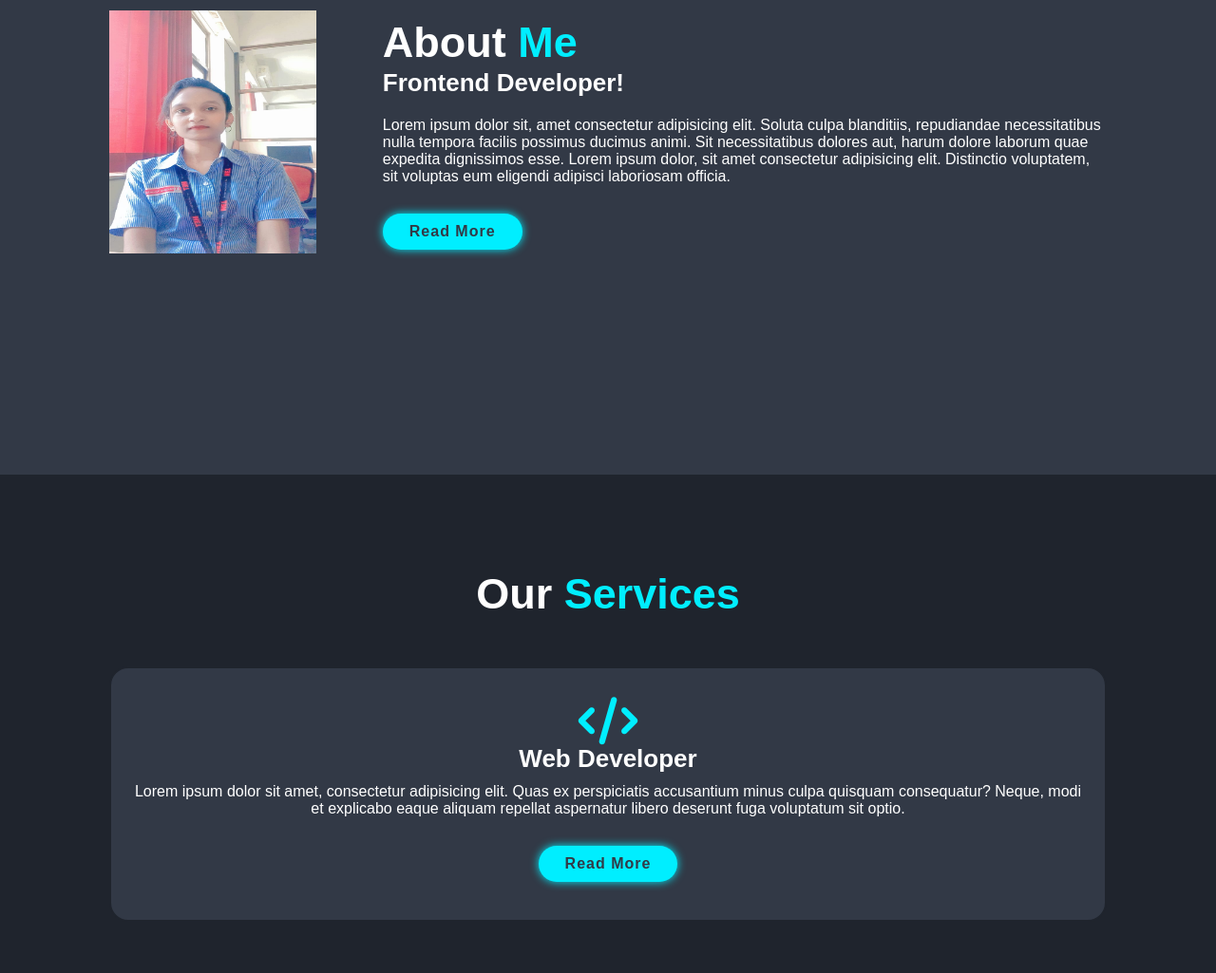
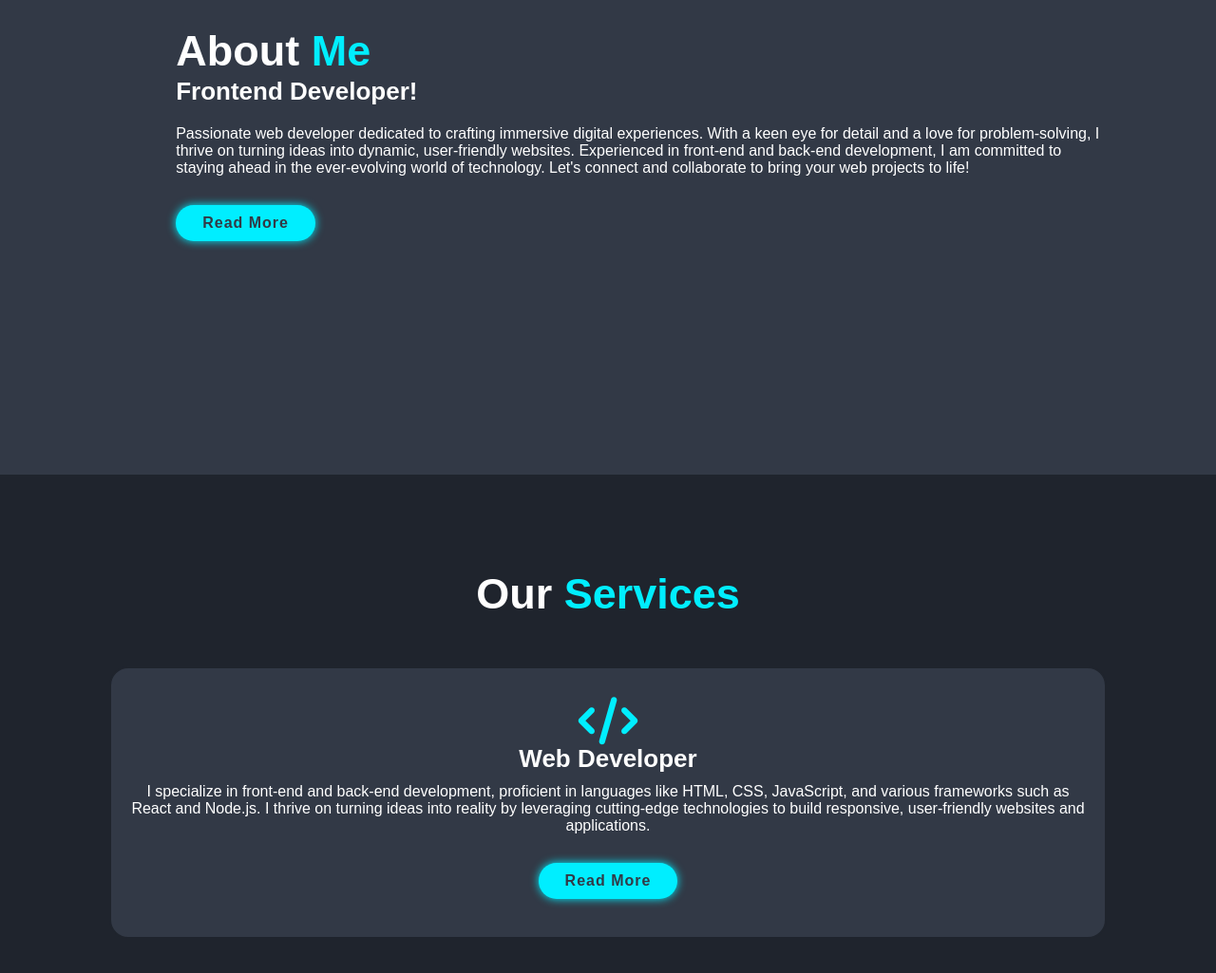
Before and after one commit to nikips23/portfolio, a plain HTML site: page index.html in a window 1280 px wide. Shown: the part 1100-2125 px from the top of the page at 95% size. Drawn offline with nearby package versions, Linux system fonts and the light colour scheme.

Commit message:
Update index.html

```diff
--- a/index.html
+++ b/index.html
@@ -56,18 +56,15 @@
 
         <section class="about" id="about">
             <div class="about-img">
-            <img
+            <!-- <img
                 src="niki.jpg"
                 alt="" class="image"
-            />
+            /> -->
             </div>
             <div class="about-content">
             <h2 class="heading">About <span>Me</span></h2>
             <h3>Frontend Developer!</h3>
-            <p>Lorem ipsum dolor sit, amet consectetur adipisicing elit. Soluta culpa
-                blanditiis, repudiandae necessitatibus nulla tempora facilis possimus
-                ducimus animi. Sit necessitatibus dolores aut, harum dolore laborum
-                quae expedita dignissimos esse. Lorem ipsum dolor, sit amet consectetur adipisicing elit. Distinctio voluptatem, sit voluptas eum eligendi adipisci laboriosam officia.</p>
+            <p>Passionate web developer dedicated to crafting immersive digital experiences. With a keen eye for detail and a love for problem-solving, I thrive on turning ideas into dynamic, user-friendly websites. Experienced in front-end and back-end development, I am committed to staying ahead in the ever-evolving world of technology. Let's connect and collaborate to bring your web projects to life!</p>
                 <a href="#" class="btn">Read More</a>
             </div>
         </section>
@@ -78,9 +75,7 @@
                 <div class="services-box">
                     <i class="fa-solid fa-code"></i>
                     <h3>Web Developer</h3>
-                    <p>Lorem ipsum dolor sit amet, consectetur adipisicing elit.
-                        Quas ex perspiciatis accusantium minus culpa quisquam consequatur? Neque, modi et explicabo
-                        eaque aliquam repellat aspernatur libero deserunt fuga voluptatum sit optio.</p>
+                    <p>I specialize in front-end and back-end development, proficient in languages like HTML, CSS, JavaScript, and various frameworks such as React and Node.js. I thrive on turning ideas into reality by leveraging cutting-edge technologies to build responsive, user-friendly websites and applications. </p>
 
                     <a href="#" class="btn">Read More</a>
                 </div>
```
